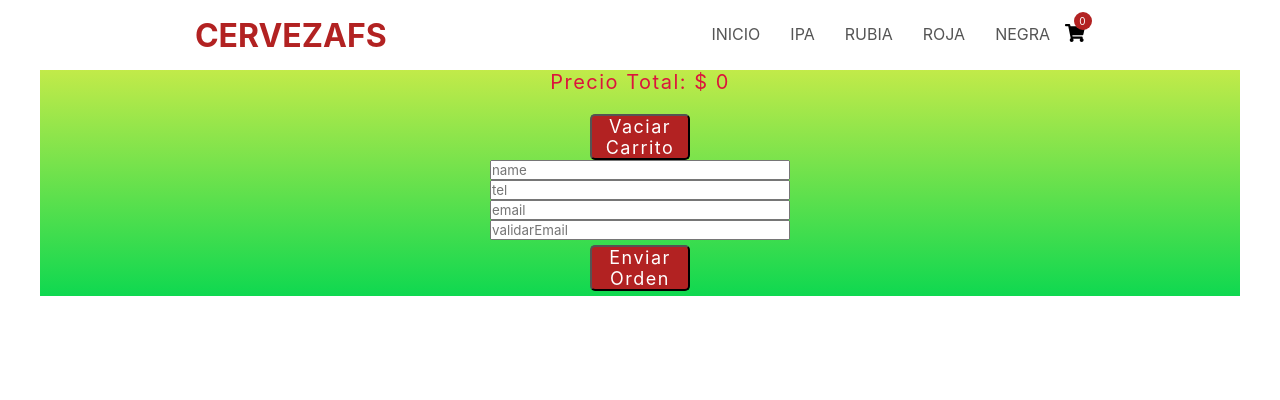
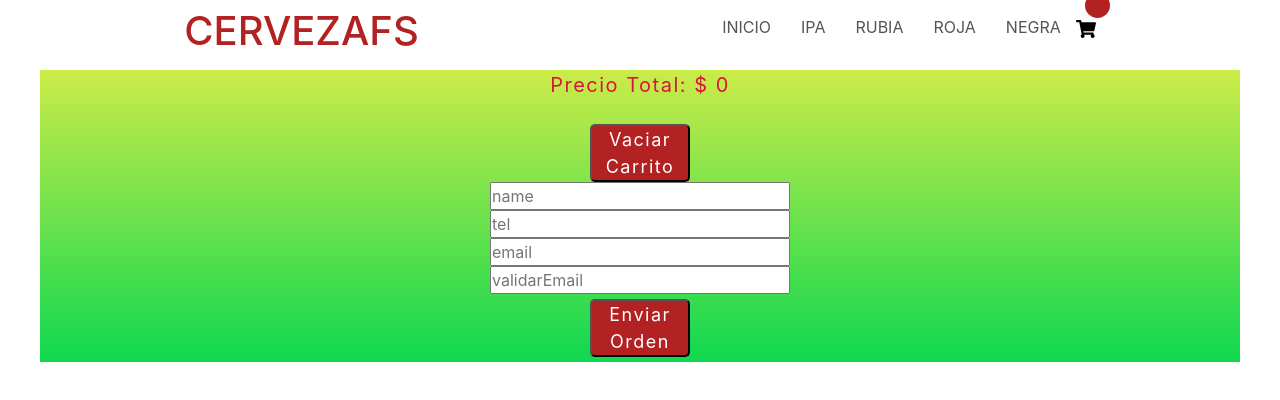
Before and after one commit to fersanabria8/ecommerce-nav-main, a React (Create React App) app: page /cart in a window 1280 px wide. Shown: the top 400 px of the page. Built offline with nearby package versions, Linux system fonts and the light colour scheme; the HTML template or start-up script is replaced by a standard one.

Commit message:
ultimas mod 2

```diff
--- a/package.json
+++ b/package.json
@@ -5,9 +5,11 @@
   "dependencies": {
     "@testing-library/jest-dom": "^5.11.4",
     "@testing-library/react": "^11.1.0",
+    "bootstrap": "4.6.0",
     "@testing-library/user-event": "^12.1.10",
     "firebase": "8.9.1",
     "react": "^17.0.2",
+    "react-bootstrap": "1.5.2",
     "react-dom": "^17.0.2",
     "react-router-dom": "^6.1.1",
     "react-scripts": "^3.4.4",
--- a/src/components/NavBar/NavBar.jsx
+++ b/src/components/NavBar/NavBar.jsx
@@ -3,35 +3,27 @@ import Cerrar from '../svg/times-solid.svg'
 import CarritoIcono from '../svg/shopping-cart-solid.svg'
 import React, { Component }  from 'react'
 import { Link } from 'react-router-dom'
+import { useCartContext} from '../context/CartContext'
 import '../css/NavBar.css'
-// import { useCartContext} from '../context/CartContext'
 // import handleClick from '../context/CartContext'
 
-
-export class NavBar extends Component  {
-
-  state = {
-    toggle: false
-  }
-
-  menuToggle = () => {
-    this.setState({toggle: !this.state.toggle})
-  }
-
-  render() {
-    const {toggle} = this.state;
+const NavBar = () =>  {
 
 
+
+
+
+    const { cantidadItem } = useCartContext()
     return (
   <header>
-    <div className="menu" onClick={this.menuToggle}>
+    <div className="menu">
       <img src={Menu} alt="" width="20"/>
     </div>
       <div className="logo">
         <h1><Link to="/">cervezafs</Link></h1>
       </div>
       <nav>
-        <ul className={toggle ? "toggle" : ""}>
+        <ul >
           <li><Link to="/">Inicio </Link></li>
           <li><Link to="/ipa">Ipa</Link></li>
           <li><Link to="/rubia">Rubia</Link></li>
@@ -39,12 +31,12 @@ export class NavBar extends Component  {
           <li><Link to="/negra">Negra</Link></li>
           {/* <li><Link to="/productos/beer">Productos</Link></li> */}
 
-          <li className="cerrar" onClick={this.menuToggle}>
+          <li className="cerrar" >
               <img src={Cerrar} alt="" width="20"/>
           </li>
         </ul>
         <div className="nav-carrito">
-            <span className="cart-length">0
+            <span className="cart-length"> { cantidadItem() !== 0 && cantidadItem() }
             </span>
             <Link to="/cart">
 
@@ -55,5 +47,5 @@ export class NavBar extends Component  {
   </header>
   )
 }
-}
+
 export default NavBar
--- a/src/components/context/CartContext.jsx
+++ b/src/components/context/CartContext.jsx
@@ -3,7 +3,9 @@ import React from 'react'
 
 const CartContext = createContext()
 
-export const useCartContext =()=> useContext(CartContext)
+export const useCartContext =()=> {
+  return useContext(CartContext)
+}
 
 
 const CartContextProvider = ({ children }) => {
@@ -26,9 +28,11 @@ const CartContextProvider = ({ children }) => {
   const precioTotal =()=>{
     return cartList.reduce((acum, valor)=>(acum + (valor.cantidad * valor.precio)), 0)
   }
+
   const cantidadItem = () =>{
     return cartList.reduce( (acum, item)=> acum = acum + item.cantidad , 0)
   }
+
   const borrarItem = (id) => {
     setCartList( cartList.filter(prod => prod.id !== id) )
   }
--- a/src/components/css/NavBar.css
+++ b/src/components/css/NavBar.css
@@ -40,13 +40,15 @@ nav .nav-carrito{
 
 nav .nav-carrito span{
   position: absolute;
-  top: -12px;
-  right: -7px;
+  top: -22px;
+  right: -14px;
   background-color: firebrick;
   font-size: 10px;
   color: white;
-  padding: 3px 5px;
+  padding: 5px 2px;
   border-radius: 50%;
+  height: 25px;
+  width: 25px;
   /* z-index: -1;  */
 }
 
```
Also changed, not shown: 1 other file (tests, documents, lock files or other folders).
